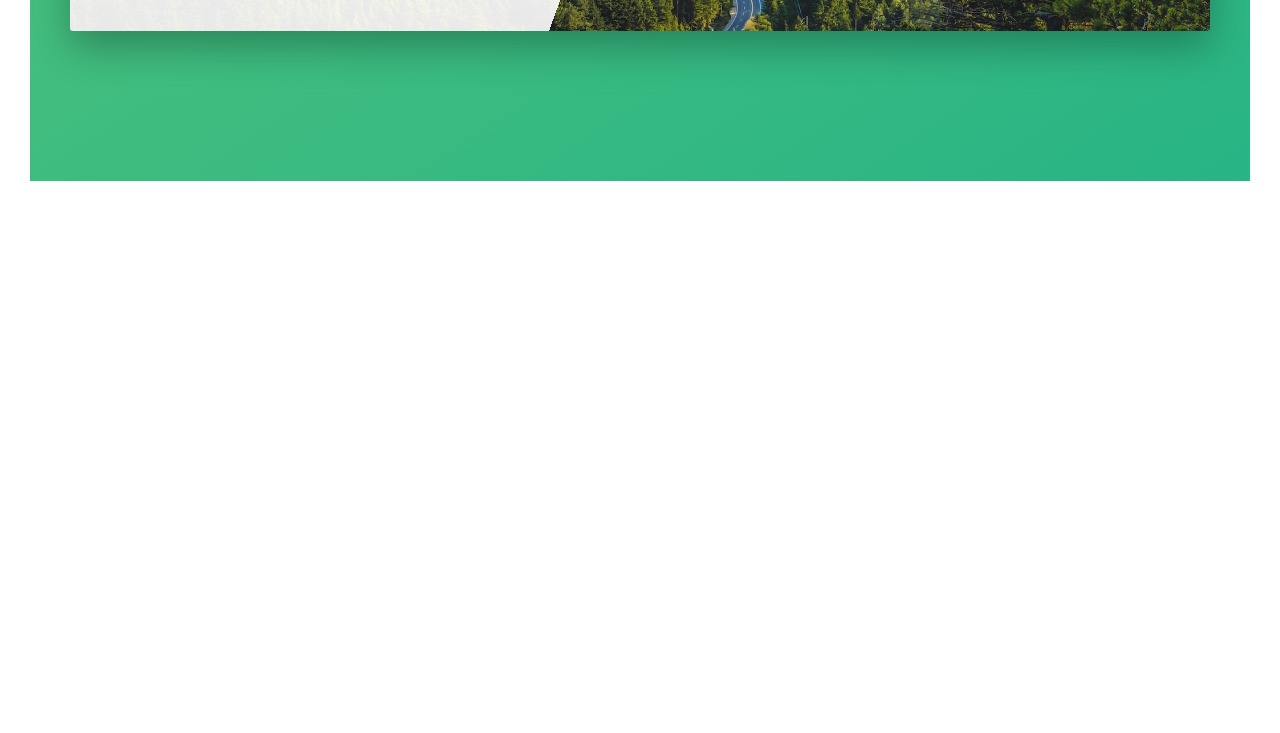
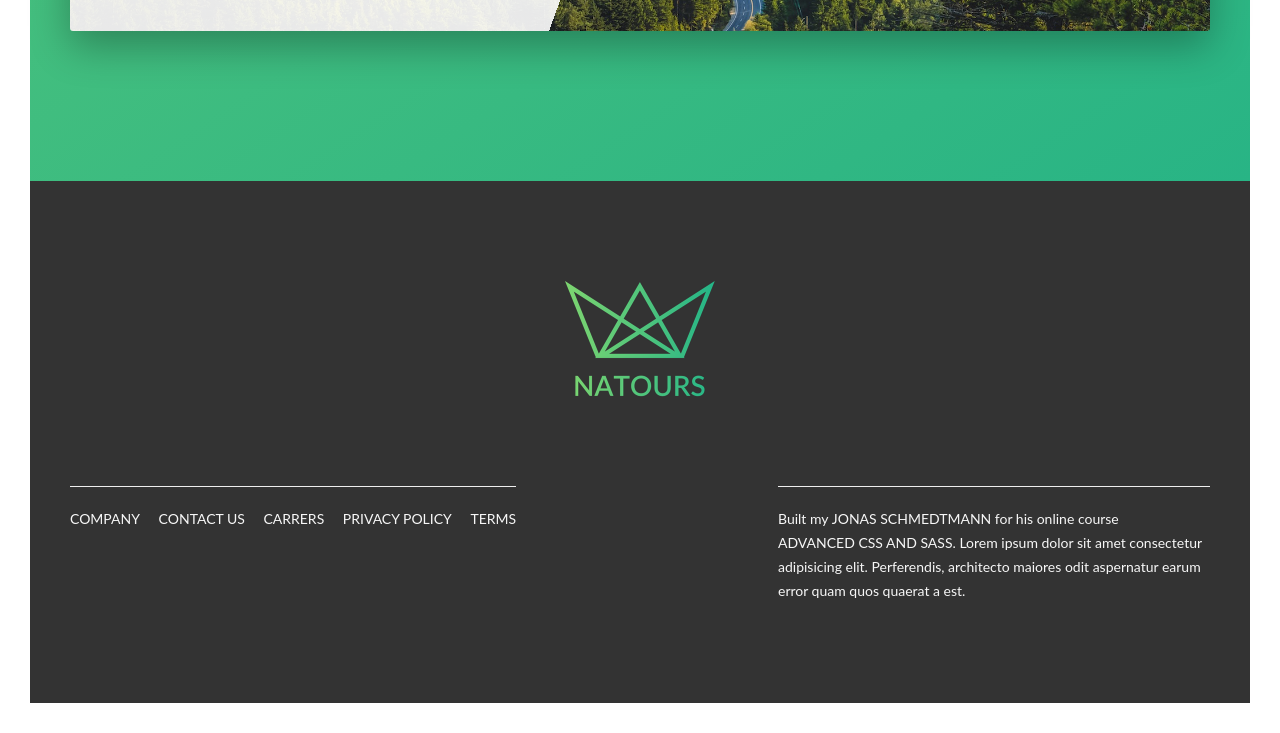
Before and after one commit to Danny3592/Natours, a website: page index.html in a window 1280 px wide. Shown: the part 5240-5973 px from the top of the page. Before the commit the page ends 5451 px from the top, so only its background shows below. Drawn offline with Linux system fonts and the light colour scheme; files that its build step writes are made by us from their sources; files whose address does not match are found by name.

Commit message:
feature/footer

```diff
--- a/index.html
+++ b/index.html
@@ -363,5 +363,44 @@
         </div>
       </section>
     </main>
+
+    <footer class="footer">
+      <div class="footer__logo-box">
+        <img src="img/logo-green-2x.png" alt="full logo" class="footer__logo" />
+      </div>
+      <div class="row">
+        <div class="col-1-of-2">
+          <div class="footer__navigation">
+            <ul class="footer__list">
+              <li class="footer__item">
+                <a href="" class="footer__link">Company</a>
+              </li>
+              <li class="footer__item">
+                <a href="" class="footer__link">Contact us</a>
+              </li>
+              <li class="footer__item">
+                <a href="" class="footer__link">Carrers</a>
+              </li>
+              <li class="footer__item">
+                <a href="" class="footer__link">Privacy policy</a>
+              </li>
+              <li class="footer__item">
+                <a href="" class="footer__link">Terms</a>
+              </li>
+            </ul>
+          </div>
+        </div>
+        <div class="col-1-of-2">
+          <p class="footer__copyright">
+            Built my <a href="" class="footer__link">Jonas Schmedtmann</a> for
+            his online course
+            <a href="" class="footer__link">Advanced CSS and Sass</a>. Lorem
+            ipsum dolor sit amet consectetur adipisicing elit. Perferendis,
+            architecto maiores odit aspernatur earum error quam quos quaerat a
+            est.
+          </p>
+        </div>
+      </div>
+    </footer>
   </body>
 </html>
--- a/sass/abstracts/_variables.scss
+++ b/sass/abstracts/_variables.scss
@@ -13,6 +13,7 @@ $color-grey-light-1: #f7f7f7;
 $color-grey-light-2: #eee;
 $color-grey-dark: #777;
 $color-grey-dark-2: #999;
+$color-grey-dark-3: #333;
 
 
 $color-white: #fff;
--- /dev/null
+++ b/sass/layout/_footer.scss
@@ -0,0 +1,57 @@
+.footer {
+  color: $color-grey-light-1;
+  background-color: $color-grey-dark-3;
+  padding: 10rem 0;
+  font-size: 1.4rem;
+
+  &__logo-box {
+    text-align: center;
+    margin-bottom: 8rem;
+  }
+
+  &__logo {
+    width: 15rem;
+    height: auto;
+  }
+
+  &__navigation {
+    border-top: 1px solid $color-grey-light-2;
+    padding-top: 2rem;
+    display: inline-block;
+  }
+
+  &__list {
+    list-style: none;
+  }
+
+  &__item {
+    display: inline-block;
+    &:not(:last-child) {
+      margin-right: 1.5rem;
+    }
+  }
+
+  &__link {
+    &:link,
+    &:visited {
+      color: $color-grey-light-1;
+      text-decoration: none;
+      text-transform: uppercase;
+      display: inline-block;
+      transition: all 0.2s;
+    }
+    &:hover,
+    &:active {
+      color: $color-primary;
+      box-shadow: 0 1rem 2rem rgba($color-black, 0.4);
+      transform: rotate(5deg) scale(1.3);
+    }
+  }
+
+  &__copyright {
+    border-top: 1px solid $color-grey-light-2;
+    padding-top: 2rem;
+    width: 80%;
+    float: right;
+  }
+}
--- a/sass/main.scss
+++ b/sass/main.scss
@@ -19,3 +19,4 @@
 
 @import './layout/header';
 @import './layout/grid';
+@import './layout/footer';
```
Also changed, not shown: css/style.css, 1 other file.
